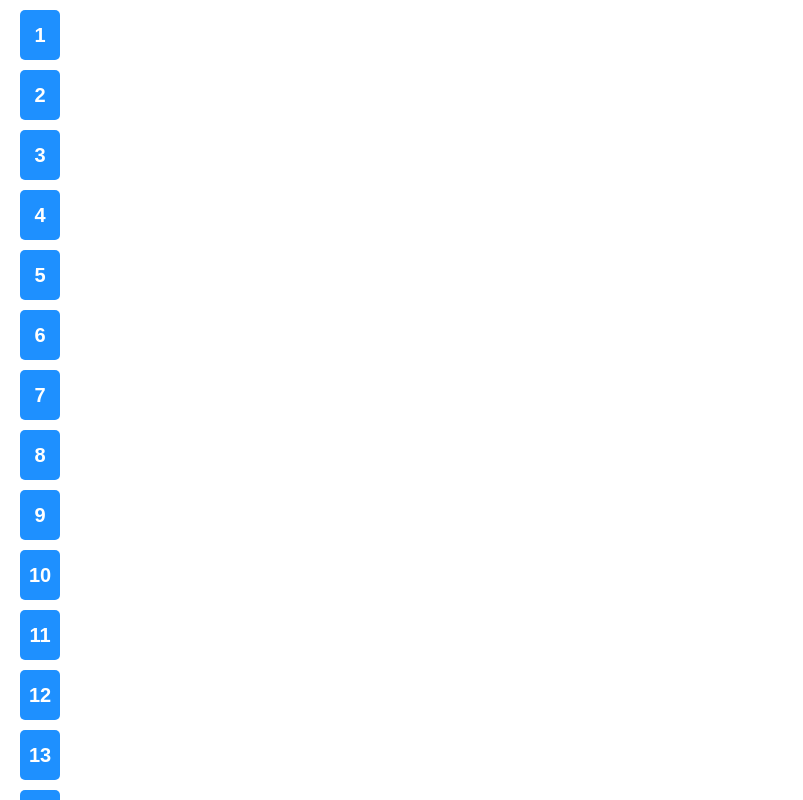
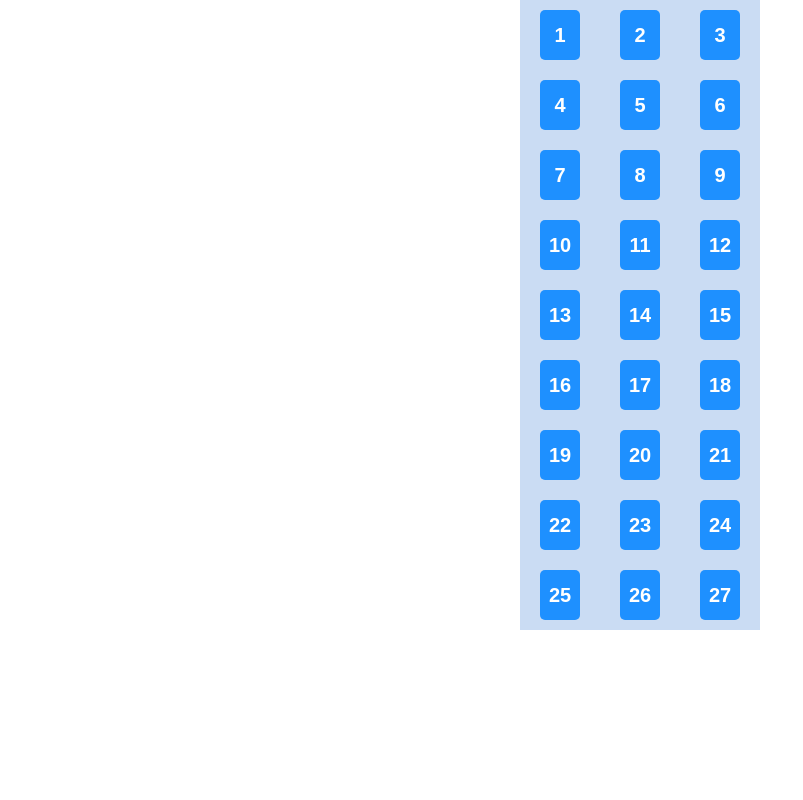
Before and after one commit to waimin314/is_this_your_card, a React (Create React App) app: page / in a window 1280 px wide. Shown: the top 800 px of the page, without its empty margins (0-803 px from the left). Built offline with nearby package versions, Linux system fonts and the light colour scheme.

Commit message:
Implement 9x3 grid

```diff
--- a/src/App.css
+++ b/src/App.css
@@ -1,38 +1,7 @@
-.App {
-  text-align: center;
+.grid-container {
+  background-color: #cadcf3;
+  display: flex;
+  flex-wrap: wrap;
+  width: 240px;
+  margin: auto;
 }
-
-.App-logo {
-  height: 40vmin;
-  pointer-events: none;
-}
-
-@media (prefers-reduced-motion: no-preference) {
-  .App-logo {
-    animation: App-logo-spin infinite 20s linear;
-  }
-}
-
-.App-header {
-  background-color: #282c34;
-  min-height: 100vh;
-  display: flex;
-  flex-direction: column;
-  align-items: center;
-  justify-content: center;
-  font-size: calc(10px + 2vmin);
-  color: white;
-}
-
-.App-link {
-  color: #61dafb;
-}
-
-@keyframes App-logo-spin {
-  from {
-    transform: rotate(0deg);
-  }
-  to {
-    transform: rotate(360deg);
-  }
-}
--- a/src/App.js
+++ b/src/App.js
@@ -21,6 +21,7 @@ class App extends Component {
       14,
       15,
       16,
+      17,
       18,
       19,
       20,
@@ -35,13 +36,13 @@ class App extends Component {
   };
 
   renderGrid = () => {
-    return this.state.numbers.map(num => {
-      return <Card number={num} />;
+    return this.state.numbers.map((num, i) => {
+      return <Card key={i} number={num} />;
     });
   };
 
   render() {
-    return <div>{this.renderGrid()}</div>;
+    return <div className="grid-container">{this.renderGrid()}</div>;
   }
 }
 
```
